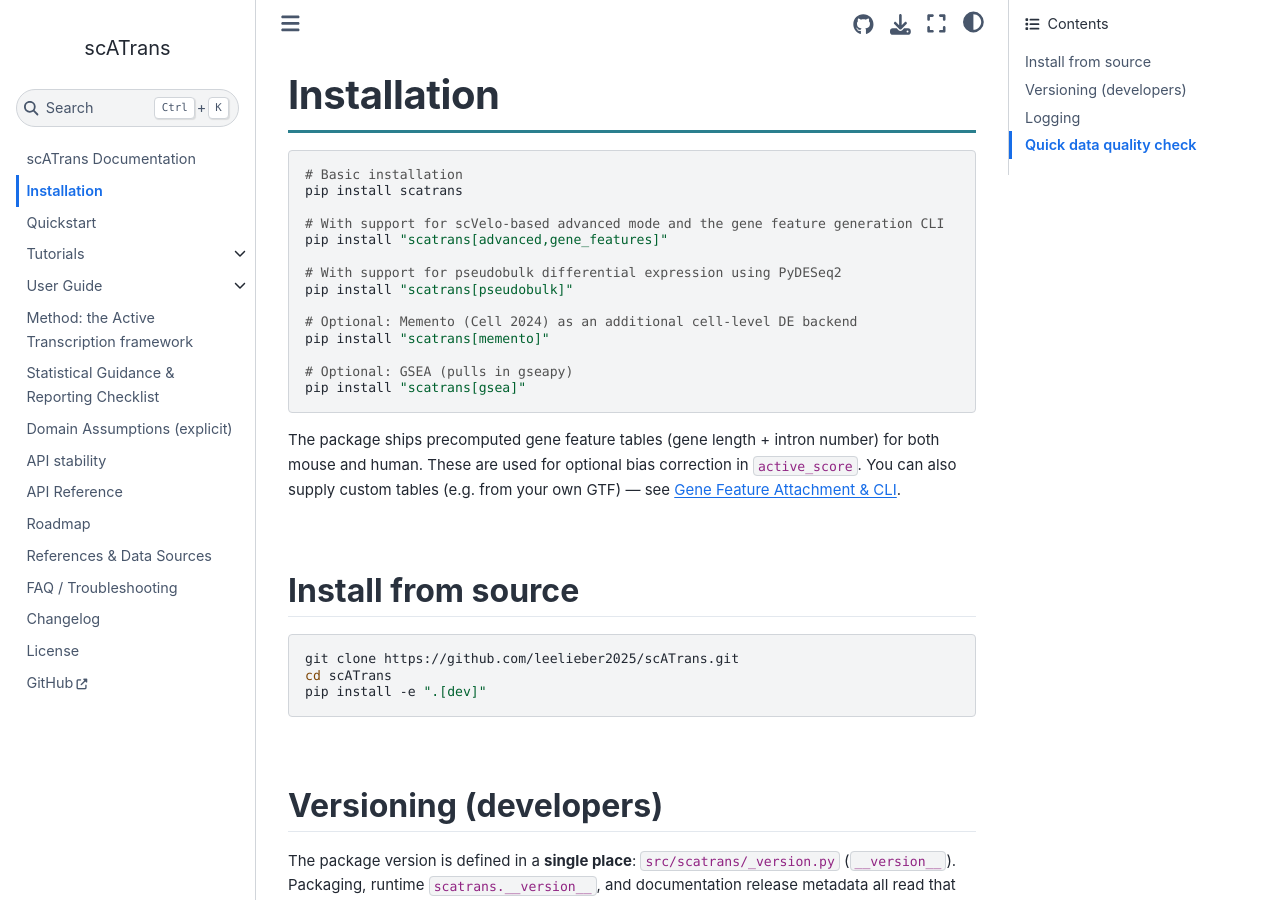
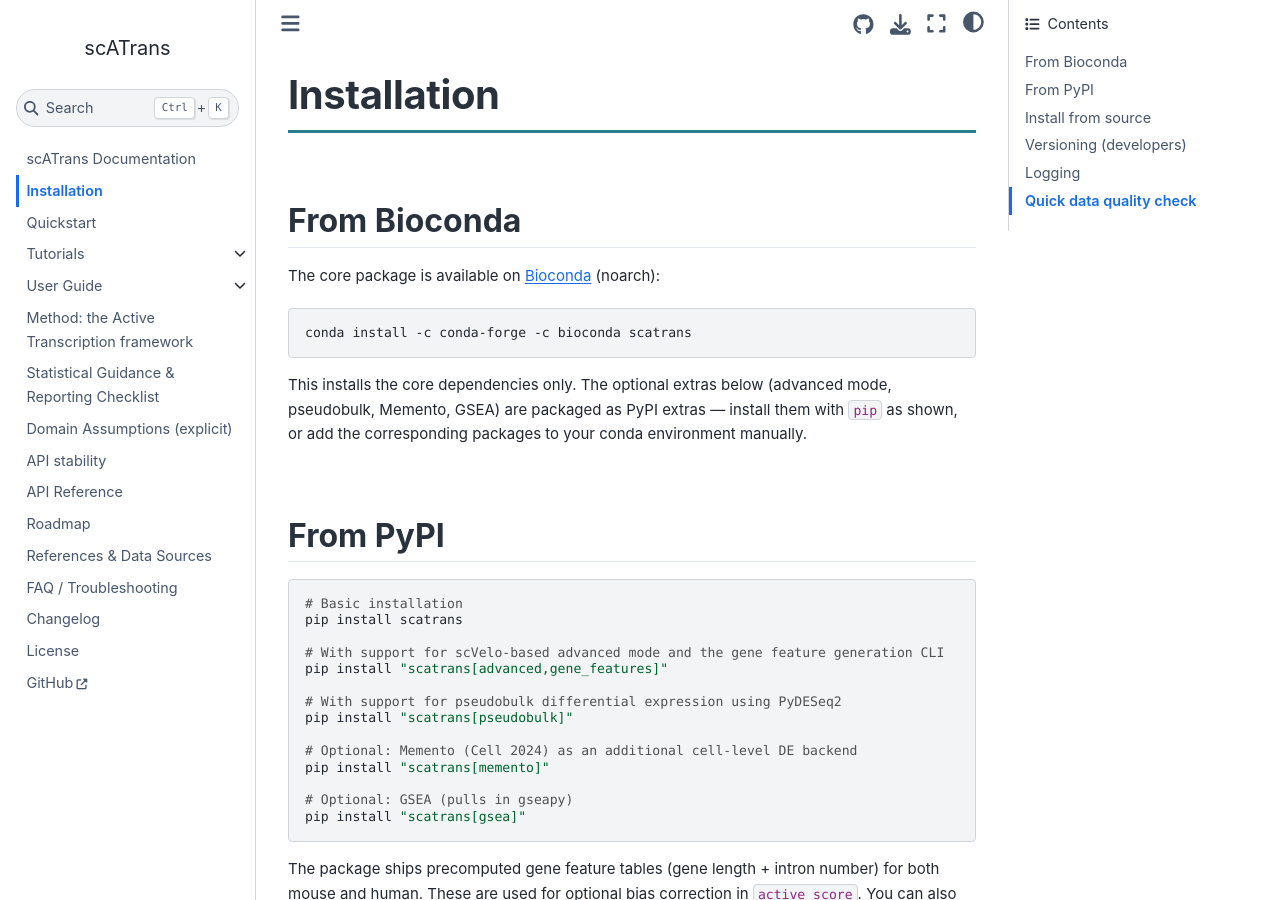
Before and after one commit to leelieber2025/scATrans, a Sphinx documentation site: the page built from docs/installation.md, in a window 1280 px wide and 900 px high. Built offline with Sphinx 7.4.7 and the Sphinx Book theme 1.1.4, drawn with Linux system fonts in a browser that asks for light colours; pages that are not in the unit, such as notebooks, are missing from menus.

Commit message:
Update README and installation guide

````diff
--- a/docs/installation.md
+++ b/docs/installation.md
@@ -1,4 +1,20 @@
 # Installation
+
+## From Bioconda
+
+The core package is available on [Bioconda](https://anaconda.org/bioconda/scatrans)
+(noarch):
+
+```bash
+conda install -c conda-forge -c bioconda scatrans
+```
+
+This installs the core dependencies only. The optional extras below (advanced
+mode, pseudobulk, Memento, GSEA) are packaged as PyPI extras — install them
+with `pip` as shown, or add the corresponding packages to your conda
+environment manually.
+
+## From PyPI
 
 ```bash
 # Basic installation
````
Also changed, not shown: README.md (+6 -1 lines).
